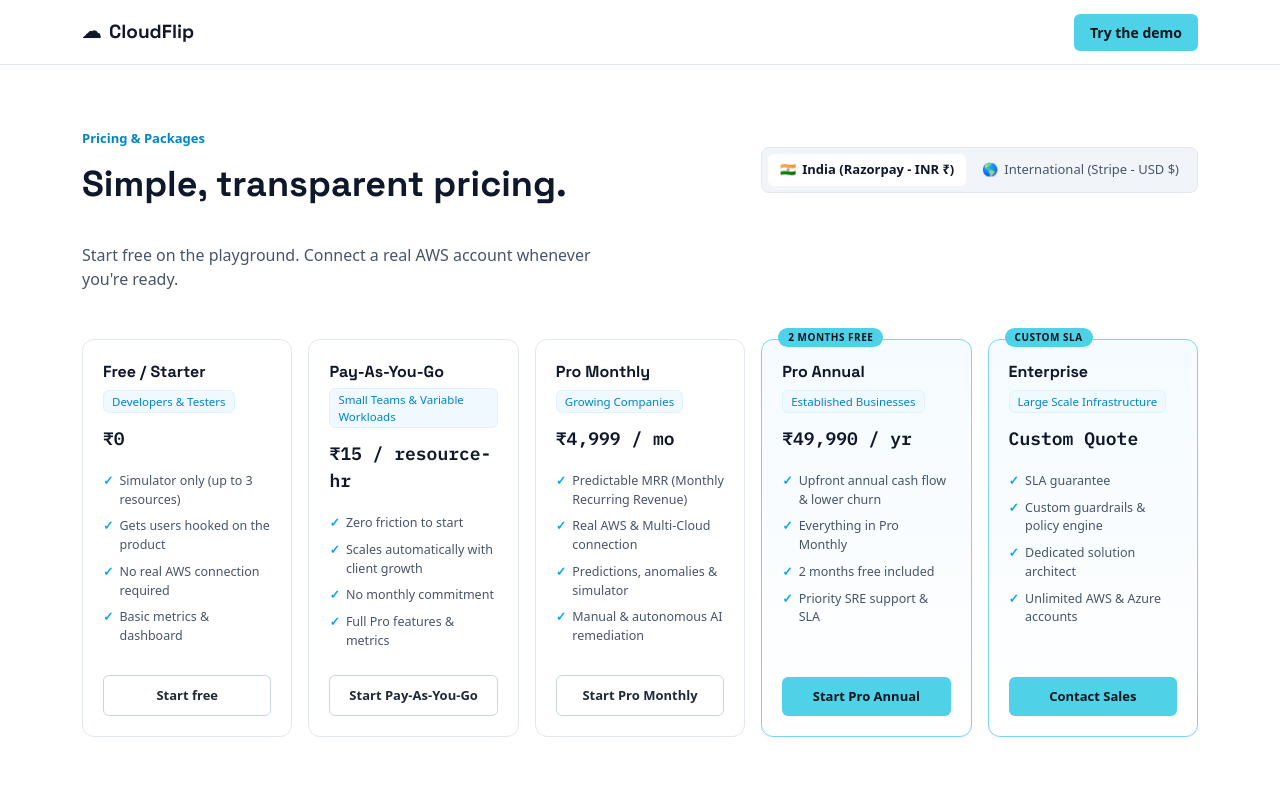
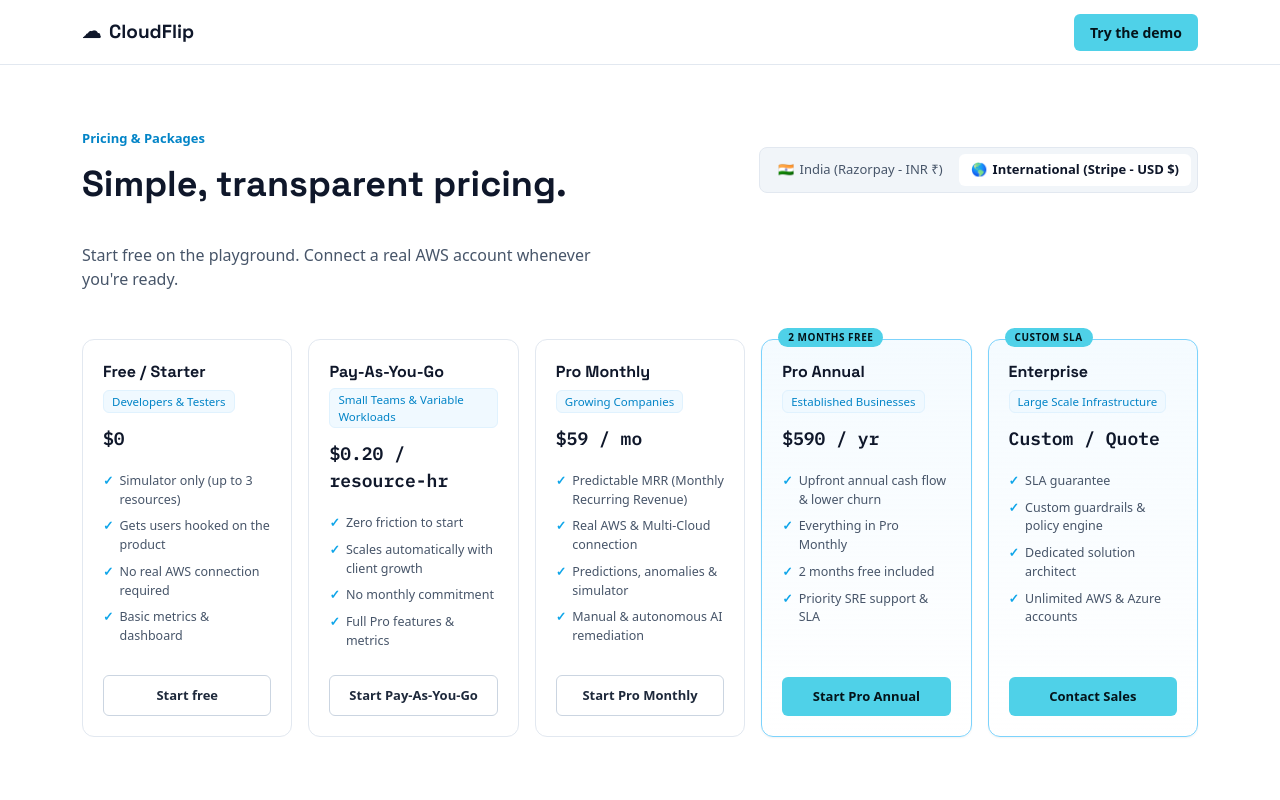
Before and after one commit to bhavyasriofficial16-lang/cloudflip, a React (Vite) app in the folder frontend/: page /pricing in a window 1280 px wide. Shown: the top 800 px of the page. Built offline with nearby package versions, Linux system fonts and the light colour scheme; no server answers.

Commit message:
pricing: default currency to USD for international clients

```diff
--- a/frontend/src/pages/Pricing.tsx
+++ b/frontend/src/pages/Pricing.tsx
@@ -91,7 +91,7 @@ const DEFAULT_PLANS = [
 
 export default function Pricing() {
   const [plans, setPlans] = useState<any[]>(DEFAULT_PLANS);
-  const [region, setRegion] = useState<"IN" | "GLOBAL">("IN"); // Default India / INR
+  const [region, setRegion] = useState<"IN" | "GLOBAL">("GLOBAL"); // Default International / USD
   const [busy, setBusy] = useState<string | null>(null);
   const { session } = useAuth();
   const navigate = useNavigate();
```
